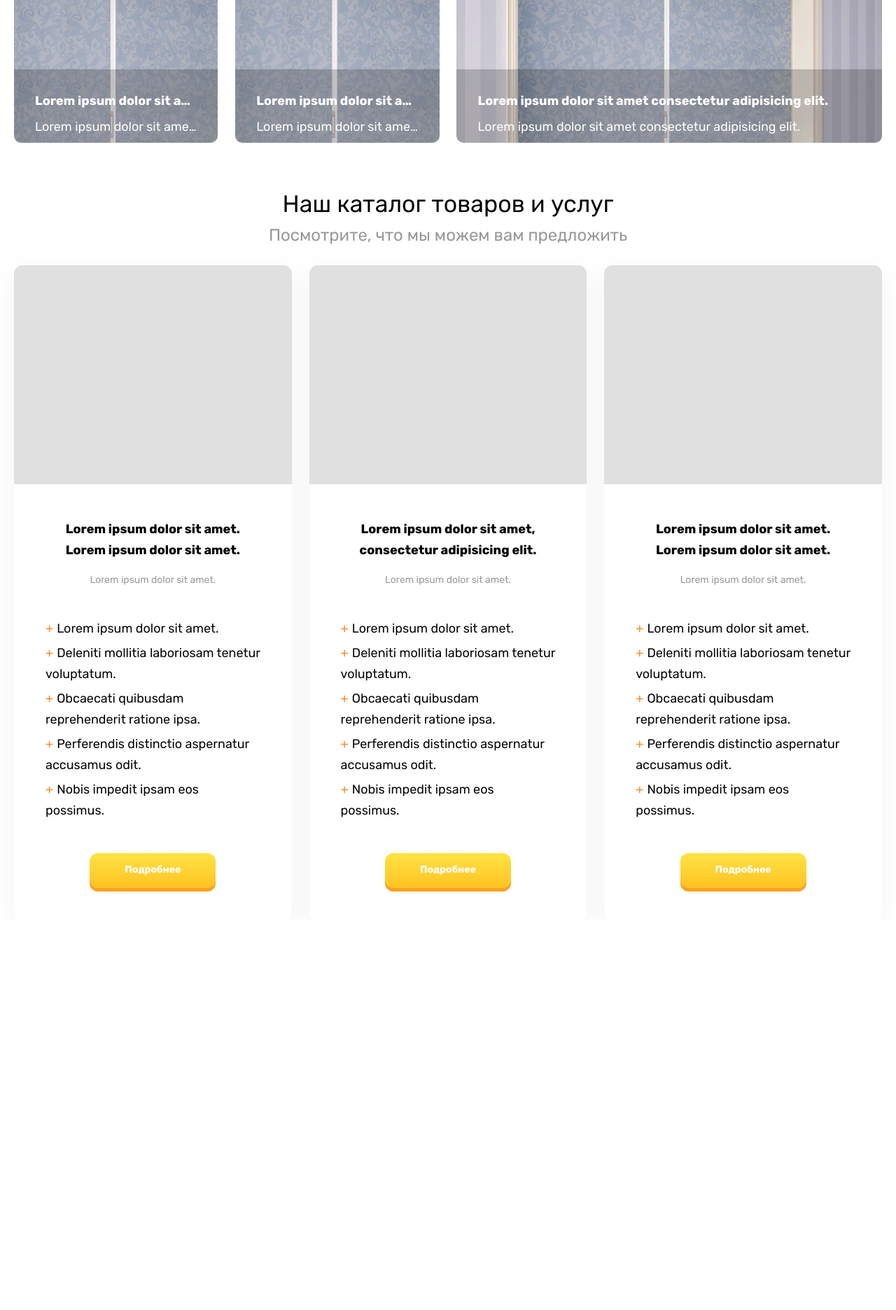
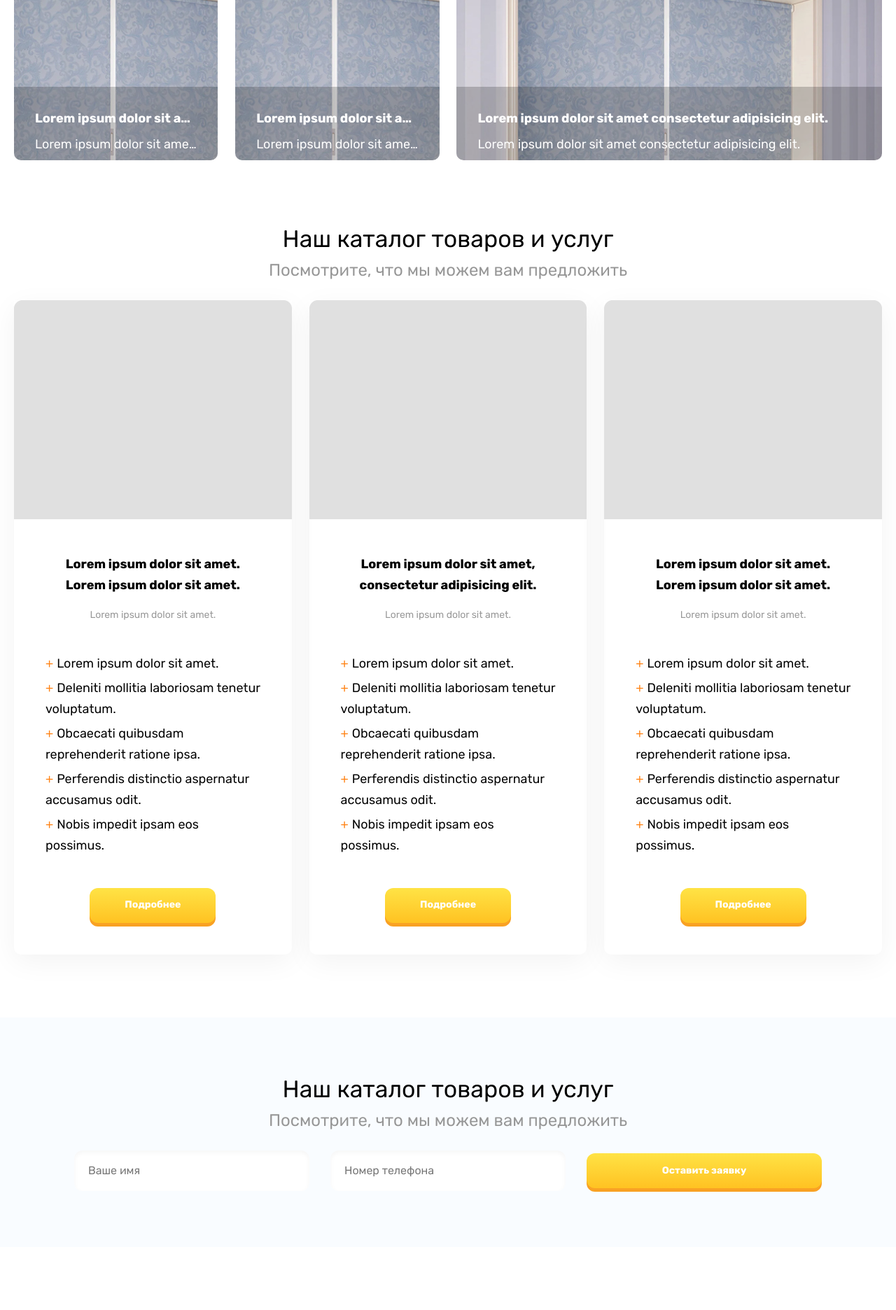
Before and after one commit to acr0matic/moskitsetki_msk, a PHP site: page / in a window 1280 px wide. Shown: the part 1160-3032 px from the top of the page at 70% size. Before the commit the page ends 2434 px from the top, so only its background shows below. Run offline with PHP 8.4, Linux system fonts and the light colour scheme; style sheets or scripts are compiled from the project's sources.

Commit message:
Сверстана форма обратной связи и оптимизация верстки

```diff
--- a/src/index.html
+++ b/src/index.html
@@ -262,6 +262,21 @@
       </div>
       <!-- /.container -->
     </section>
+
+    <section id="callback">
+      <div class="container">
+        <div class="section-title">
+          <h2 class="primary-heading">Наш каталог товаров и услуг</h2>
+          <p class="secondary-heading">Посмотрите, что мы можем вам предложить</p>
+        </div>
+        <form class="form form-callback" action="">
+          <input class="input input-text" type="text" name="" placeholder="Ваше имя">
+          <input class="input input-text" type="text" name="" placeholder="Номер телефона">
+          <button class="button button-form">Оставить заявку</button>
+        </form>
+      </div>
+      <!-- /.container -->
+    </section>
   </main>
 
   <!-- Подвал -->
--- a/src/styles/scss/base/_base.scss
+++ b/src/styles/scss/base/_base.scss
@@ -40,5 +40,5 @@ li {
 }
 
 section {
-  padding-top: 65px;
+  margin-bottom: 90px;
 }
--- a/src/styles/scss/base/_helpers.scss
+++ b/src/styles/scss/base/_helpers.scss
@@ -17,6 +17,7 @@
 
 .section-title {
   text-align: center;
+  margin-bottom: 20px;
 }
 
 .social {
--- a/src/styles/scss/components/_button.scss
+++ b/src/styles/scss/components/_button.scss
@@ -29,4 +29,8 @@
     width: 240px;
     height: 70px;
   }
+
+  &-form {
+    width: 30%;
+  }
 }
--- /dev/null
+++ b/src/styles/scss/components/_form.scss
@@ -0,0 +1,5 @@
+.form-callback {
+  display: flex;
+  align-items: center;
+  justify-content: center;
+}
--- /dev/null
+++ b/src/styles/scss/components/_input.scss
@@ -0,0 +1,12 @@
+.input {
+  width: 30%;
+
+  border: none;
+  border-radius: 12px;
+  outline: none;
+
+  padding: 20px;
+  margin-right: 30px;
+
+  box-shadow: inset 0 3px 7px 0 rgba(0, 0, 0, 0.04);
+}
--- /dev/null
+++ b/src/styles/scss/layout/_callback.scss
@@ -0,0 +1,4 @@
+#callback {
+  background-color: #f9fcff;
+  padding: 80px;
+}
--- a/src/styles/scss/layout/_popular-kits.scss
+++ b/src/styles/scss/layout/_popular-kits.scss
@@ -1,8 +1,6 @@
 .kits {
   display: flex;
   justify-content: space-between;
-
-  margin-top: 20px;
 }
 
 .kit {
--- a/src/styles/scss/layout/_promo.scss
+++ b/src/styles/scss/layout/_promo.scss
@@ -1,4 +1,6 @@
 #promo {
+  padding-top: 65px;
+
   .content {
     padding-top: 65px;
     max-width: 40%;
--- a/src/styles/scss/main.scss
+++ b/src/styles/scss/main.scss
@@ -25,8 +25,11 @@
   'layout/promo',
   'layout/production',
   'layout/popular-kits',
+  'layout/callback',
   'layout/footer';
 
 // 5. Подключение стилей компонентов
 @import
-  'components/button';
+  'components/button',
+  'components/form',
+  'components/input';
```
